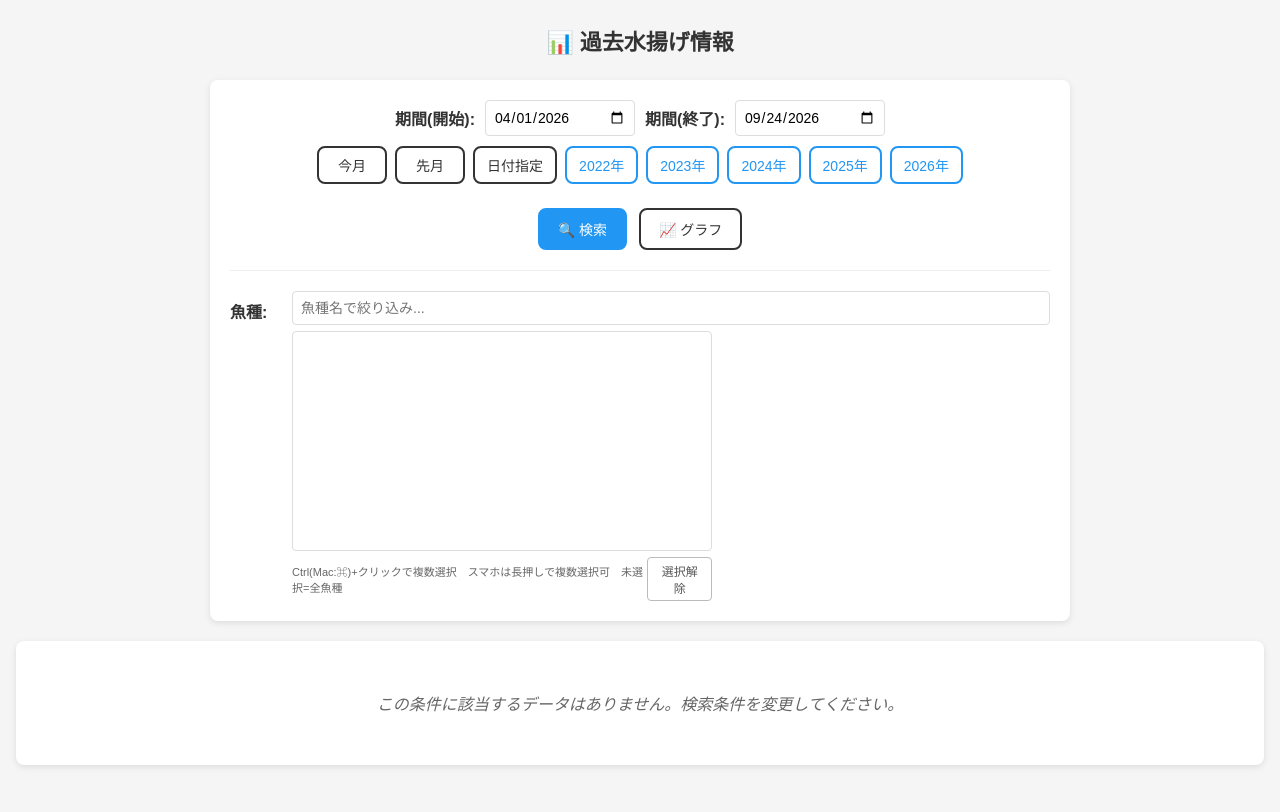
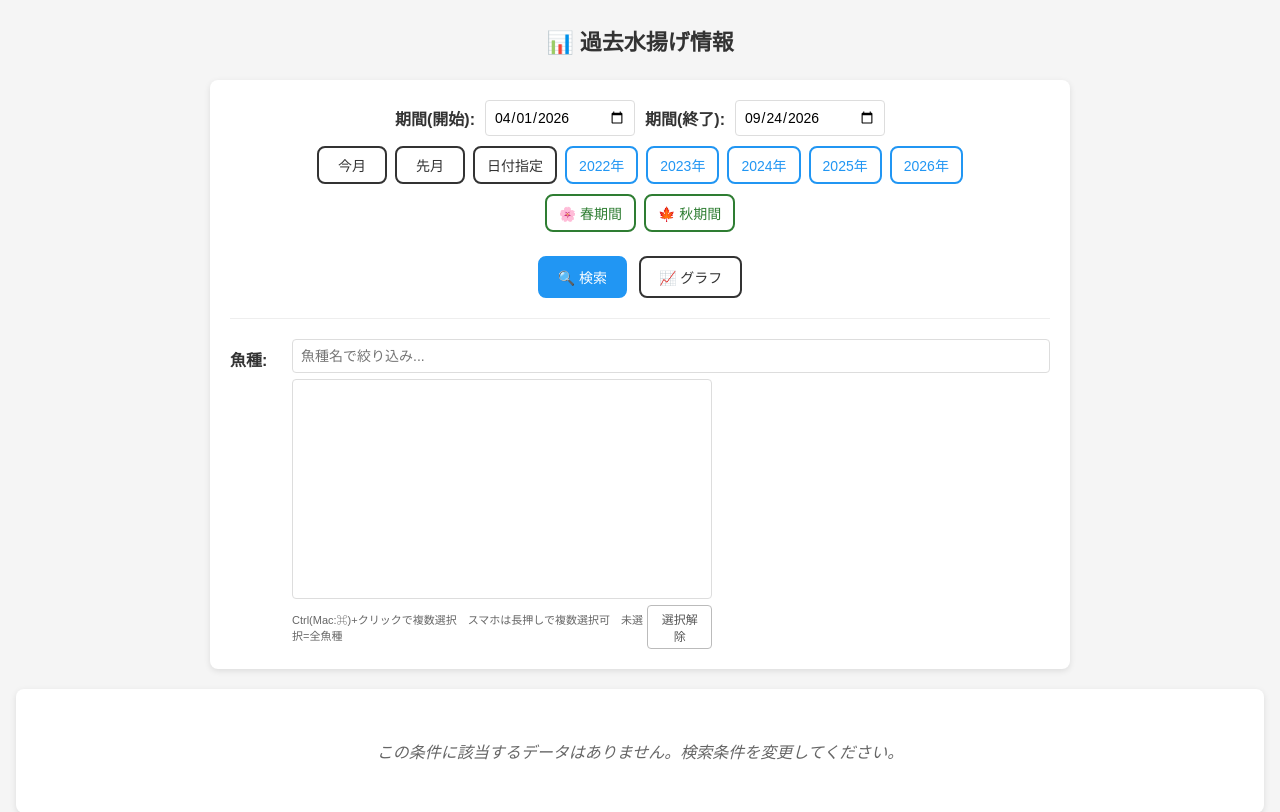
Before and after one commit to MarkStoneRiver/fishing-management, a Flask app: page /past_landings/ in a window 1280 px wide. Shown: the part 52-864 px from the top of the page. Run offline with Flask 3, Linux system fonts and the light colour scheme; data comes from the database, SQL or seed files in the repository; data that the repository does not hold is empty.

Commit message:
feat: 過去水揚げ画面に春期間・秋期間ボタンを追加し、年ボタン押下で即検索するように変更
- 春期間（5/1〜8/31）・秋期間（9/1〜11/30）ボタンを追加（対象年は開始日の年）
- 年ボタン押下時に検索ボタンを押さずに検索を実行

Co-Authored-By: Claude Opus 5.5 <noreply@anthropic.com>

```diff
--- a/templates/past_landings.html
+++ b/templates/past_landings.html
@@ -67,6 +67,11 @@
         color: var(--color-primary);
     }
     .date-btn.year-btn:hover { background-color: #e3f2fd; }
+    .date-btn.season-btn {
+        border-color: #2e7d32;
+        color: #2e7d32;
+    }
+    .date-btn.season-btn:hover { background-color: #e8f5e9; }
 
     /* カレンダー */
     .calendar-container {
@@ -274,6 +279,12 @@
                 <button type="button" class="date-btn" id="today-btn">日付指定</button>
                 <div id="year-buttons" style="display:contents;"></div>
             </div>
+            <div class="date-shortcut-buttons">
+                <button type="button" class="date-btn season-btn" id="spring-btn"
+                        title="開始日の年の 5/1〜8/31 を検索">🌸 春期間</button>
+                <button type="button" class="date-btn season-btn" id="autumn-btn"
+                        title="開始日の年の 9/1〜11/30 を検索">🍁 秋期間</button>
+            </div>
 
             <!-- カレンダー -->
             <div class="calendar-container">
@@ -408,13 +419,33 @@ document.addEventListener('DOMContentLoaded', function() {
             btn.className = 'date-btn year-btn';
             btn.textContent = yr + '年';
             btn.addEventListener('click', function() {
-                startDateInput.value = yr + '-01-01';
-                endDateInput.value   = yr + '-12-31';
-                document.querySelector('.calendar-container').style.display = 'none';
-                updateFishTypes();
+                searchPeriod(yr + '-01-01', yr + '-12-31');
             });
             yearBtns.appendChild(btn);
         })(y);
+    }
+
+    /* ===== 春期間（5/1〜8/31）・秋期間（9/1〜11/30）ボタン ===== */
+    // 対象年は現在の開始日の年（年ボタンで年を選んでから押すと、その年の期間になる）
+    function selectedYear() {
+        var y = parseInt((startDateInput.value || '').slice(0, 4), 10);
+        return isNaN(y) ? thisYear : y;
+    }
+    document.getElementById('spring-btn').addEventListener('click', function() {
+        var yr = selectedYear();
+        searchPeriod(yr + '-05-01', yr + '-08-31');
+    });
+    document.getElementById('autumn-btn').addEventListener('click', function() {
+        var yr = selectedYear();
+        searchPeriod(yr + '-09-01', yr + '-11-30');
+    });
+
+    /* ===== 期間をセットして即検索 ===== */
+    function searchPeriod(sd, ed) {
+        startDateInput.value = sd;
+        endDateInput.value   = ed;
+        document.querySelector('.calendar-container').style.display = 'none';
+        document.getElementById('search-form').submit();
     }
 
     /* ===== 今月ボタン ===== */
```
